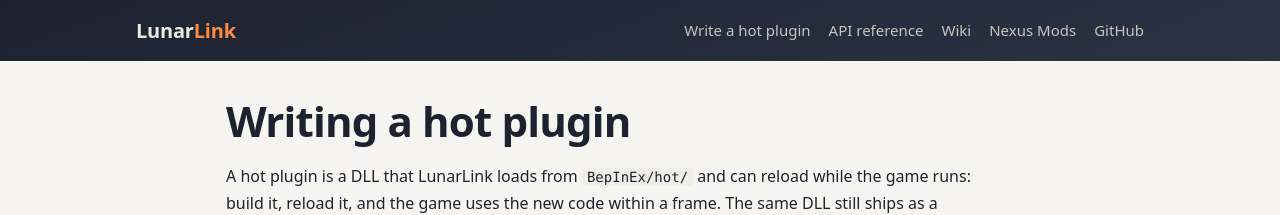
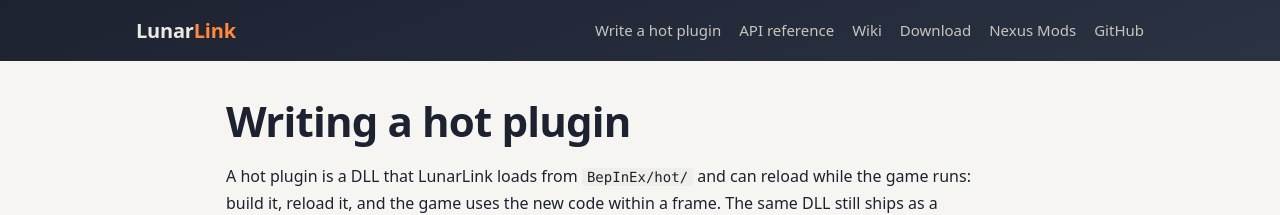
Before and after one commit to swheettaos/lunarlink, a Jekyll site: the page built from docs/HOT_PLUGINS.md, in a window 1280 px wide and 900 px high. Shown: the top 215 px of the window. Built offline with Jekyll 4.4.1, drawn with Linux system fonts in a browser that asks for light colours; our own code applies the rules of GitHub Pages for plain Markdown files.

Commit message:
Docs site: a Download link in the doc pages' top bar

```diff
--- a/docs/_layouts/doc.html
+++ b/docs/_layouts/doc.html
@@ -57,6 +57,7 @@
     <a href="HOT_PLUGINS.html">Write a hot plugin</a>
     <a href="api.html">API reference</a>
     <a href="https://github.com/swheettaos/lunarlink/wiki">Wiki</a>
+    <a href="https://github.com/swheettaos/lunarlink/releases/latest">Download</a>
     <a href="https://www.nexusmods.com/moonsweepers/mods/158">Nexus Mods</a>
     <a href="https://github.com/swheettaos/lunarlink">GitHub</a>
   </nav>
```
